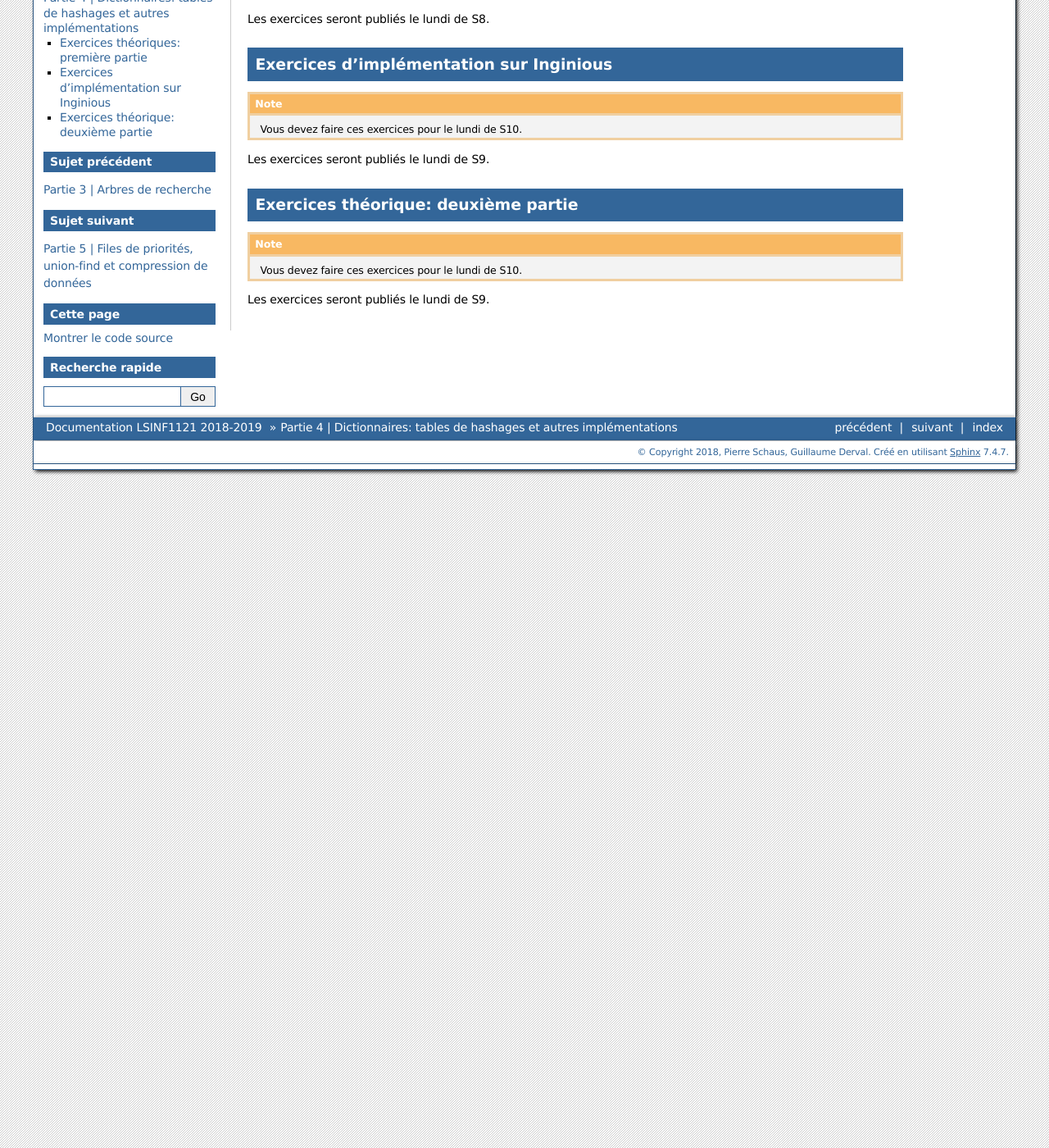
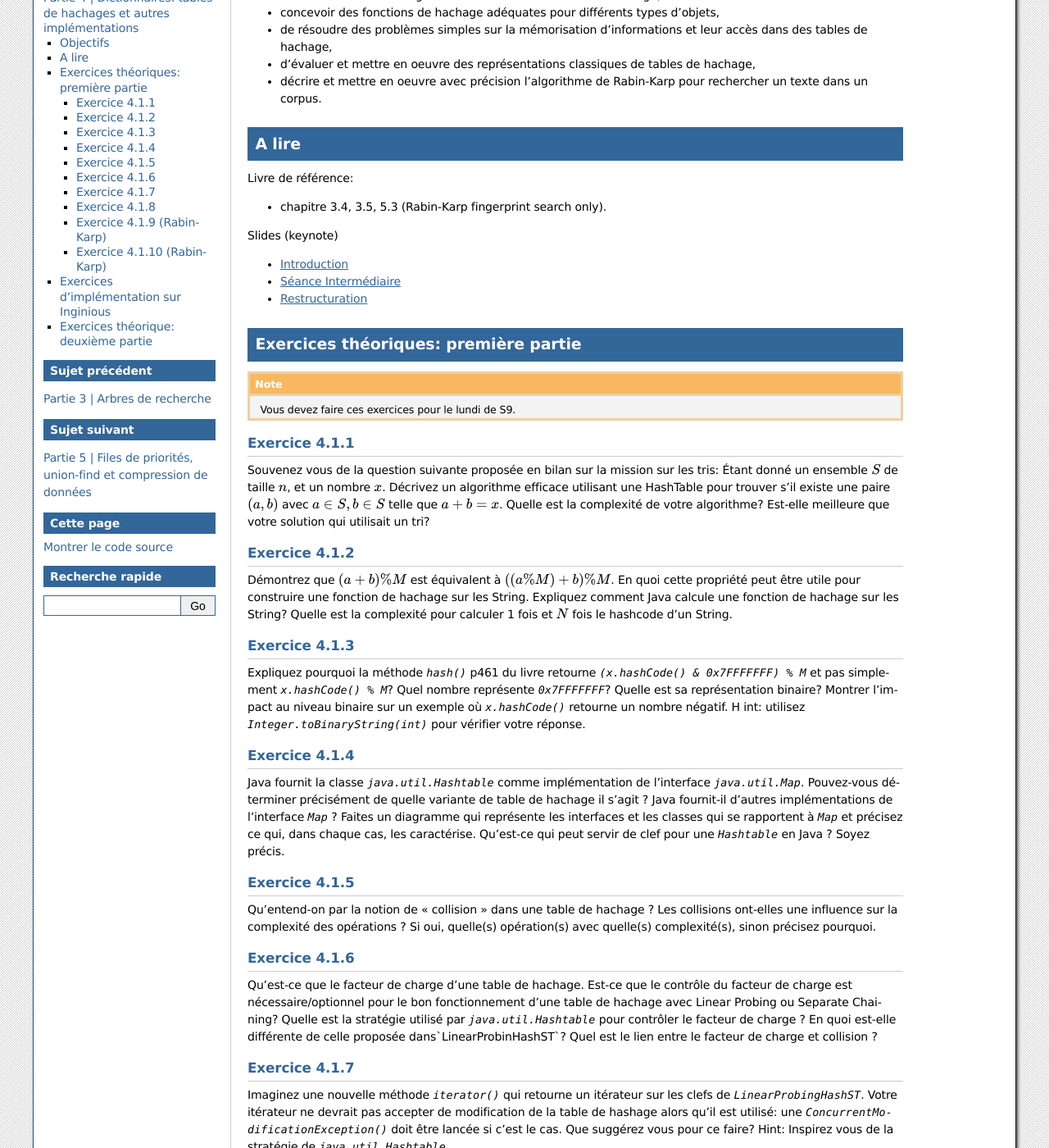
Before and after one commit to pschaus/LINFO1121, a Sphinx documentation site: the page built from source/part4/index.rst, in a window 1280 px wide and 1400 px high, scrolled down 270 px. Shown: the whole window at 82% size. Built offline with Sphinx 7.4.7, drawn with Linux system fonts in a browser that asks for light colours; some of the changed text lies outside the part shown.

Commit message:
exercices part 4

```diff
--- a/source/part4/index.rst
+++ b/source/part4/index.rst
@@ -1,10 +1,35 @@
 .. _part4:
 
 ************************************************************************************************
-Partie 4 | Dictionnaires: tables de hashages et autres implémentations
+Partie 4 | Dictionnaires: tables de hachages et autres implémentations
 ************************************************************************************************
 
-Rendez-vous en S8!
+Objectifs
+=========
+
+À l'issue de cette partie, chaque étudiant sera capable de:
+
+* décrire avec exactitude et précision les concepts présents dans le chapitre du livre de référence, qui traite de tables de hachage
+* mettre en oeuvre des algorithmes basés sur les tables de hachage,
+* concevoir des fonctions de hachage adéquates pour différents types d'objets,
+* de résoudre des problèmes simples sur la mémorisation d'informations et leur accès dans des tables de hachage,
+* d'évaluer et mettre en oeuvre des représentations classiques de tables de hachage,
+* décrire et mettre en oeuvre avec précision l'algorithme de Rabin-Karp pour rechercher un texte dans un corpus.
+
+
+A lire
+=======================================
+
+Livre de référence:
+
+* chapitre 3.4, 3.5, 5.3 (Rabin-Karp fingerprint search only).
+
+
+Slides (keynote)
+
+* `Introduction <Nope>`_
+* `Séance Intermédiaire <Nope>`_
+* `Restructuration <Nope>`_
 
 Exercices théoriques: première partie
 =======================================
@@ -12,7 +37,84 @@ Exercices théoriques: première partie
 .. note::
    Vous devez faire ces exercices pour le lundi de S9.
 
-Les exercices seront publiés le lundi de S8.
+Exercice 4.1.1
+""""""""""""""
+
+Souvenez vous de la question suivante proposée en bilan sur la mission sur les tris: Étant donné un ensemble :math:`S` de taille :math:`n`, et un nombre :math:`x`. Décrivez un algorithme efficace utilisant une HashTable pour trouver s'il existe une paire :math:`(a,b)` avec :math:`a \in S,b \in S` telle que :math:`a+b=x`. Quelle est la complexité de votre algorithme? Est-elle meilleure que votre solution qui utilisait un tri?
+
+Exercice 4.1.2
+""""""""""""""
+
+Démontrez que :math:`(a + b) \% M` est équivalent à :math:`((a \% M) + b) \% M`. En quoi cette propriété peut être utile pour construire une fonction de hachage sur les String.
+Expliquez comment Java calcule une fonction de hachage sur les String?
+Quelle est la complexité pour calculer 1 fois et :math:`N` fois le hashcode d'un String.
+
+
+Exercice 4.1.3
+""""""""""""""
+
+Expliquez pourquoi la méthode `hash()` p461 du livre retourne `(x.hashCode() \& 0x7FFFFFFF) \% M` et pas simplement `x.hashCode() \% M`?
+Quel nombre représente `0x7FFFFFFF`?
+Quelle est sa représentation binaire?
+Montrer l'impact au niveau binaire sur un exemple où `x.hashCode()` retourne un nombre négatif. H
+int: utilisez `Integer.toBinaryString(int)` pour vérifier votre réponse.
+
+
+Exercice 4.1.4
+""""""""""""""
+
+Java fournit la classe `java.util.Hashtable` comme implémentation de l'interface `java.util.Map`.
+Pouvez-vous déterminer précisément de quelle variante de table de hachage il s'agit ?
+Java fournit-il d'autres implémentations de l'interface `Map` ?
+Faites un diagramme qui représente  les interfaces et les classes qui se rapportent à `Map` et précisez ce qui, dans chaque cas, les caractérise.
+Qu'est-ce qui peut servir de clef pour une `Hashtable` en Java ? Soyez précis.
+
+Exercice 4.1.5
+""""""""""""""
+
+Qu'entend-on par la notion de "collision" dans une table de hachage ?
+Les collisions ont-elles une influence sur la complexité des opérations ?
+Si oui, quelle(s) opération(s) avec quelle(s) complexité(s), sinon précisez pourquoi.
+
+Exercice 4.1.6
+""""""""""""""
+
+Qu'est-ce que le facteur de charge d'une table de hachage.
+Est-ce que le contrôle du facteur de charge est nécessaire/optionnel pour le bon fonctionnement d'une table de hachage avec Linear Probing ou Separate Chaining?
+Quelle est la stratégie utilisé par `java.util.Hashtable` pour contrôler le facteur de charge ?
+En quoi est-elle différente de celle proposée dans`LinearProbinHashST`?
+Quel est le lien entre le facteur de charge et collision ?
+
+Exercice 4.1.7
+""""""""""""""
+
+Imaginez une nouvelle méthode `iterator()` qui retourne un itérateur sur les clefs de `LinearProbingHashST`.
+Votre itérateur ne devrait pas accepter de modification de la table de hashage alors qu'il est utilisé: une `ConcurrentModificationException()` doit être lancée si c'est le cas.
+Que suggérez vous pour ce faire? Hint: Inspirez vous de la stratégie de `java.util.Hashtable`.
+
+
+Exercice 4.1.8
+""""""""""""""
+
+Décrivez l'implémentation  de la méthode `put(key)` dans une table de hachage qui utilise la technique du "linear probing" pour gérer les collisions qui utiliserait un marqueur spécial pour représenter les entrées supprimées à l'aide de la méthode "delete(key)".
+En d'autres termes la méthode "delete(key)" au lieu de réarranger le contenu de la table de hachage de telle sorte qu'elle soit comme si l'entrée supprimée n'avait jamais été insérée, va simplement marquer l'entrée avec le marqueur spécial.
+Quel est l'avantage ou l'inconvénient de cette approche par rapport à celle de "LinearProbingHashST" du livre ?
+
+
+Exercice 4.1.9 (Rabin-Karp)
+""""""""""""""""""""""""""""
+
+Imaginez une fonction de hachage pour un string :math:`s` telle que connaître sa valeur pour le sous string :math:`s[i,...,i+n-1]` permettrait de calculer la fonction de hachage du string :math:`s[i+1,...,i+n]` en temps constant (de manière incrémentale).
+
+Exercice 4.1.10 (Rabin-Karp)
+""""""""""""""""""""""""""""
+
+Expliquez comment rechercher un sous string de taille :math:`M` dans un long string de taille :math:`N` en :math:`O(N)` à l'aide d'une fonction de hachage incrémentale.
+Comment feriez-vous si vous avez :math:`k` strings de taille :math:`M` à rechercher dans le long string de taille :math:`N` ?
+Quelle serait la complexité de votre méthode ? est-elle plus avantageuse que lancer k fois l'algorithme de Rabin-Karp ?
+
+
+
 
 Exercices d'implémentation sur Inginious
 ==========================================
```
